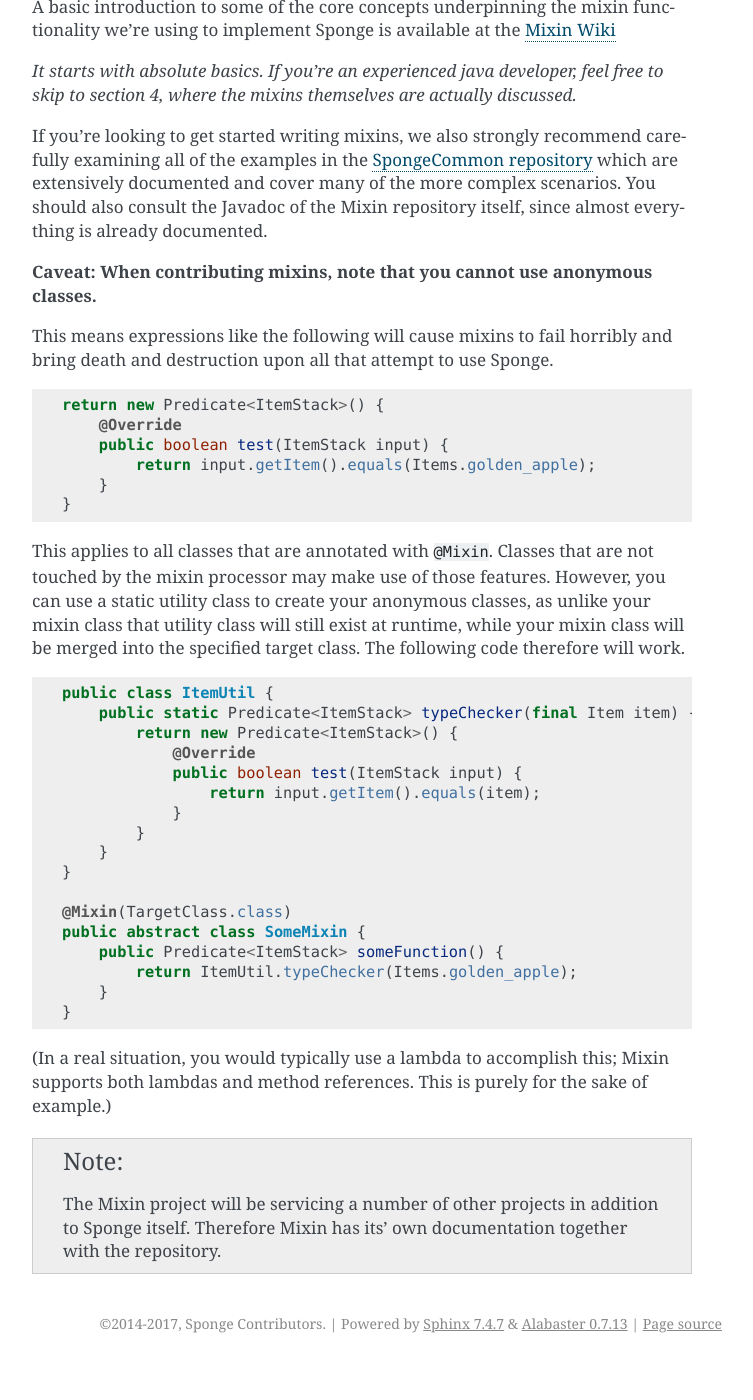
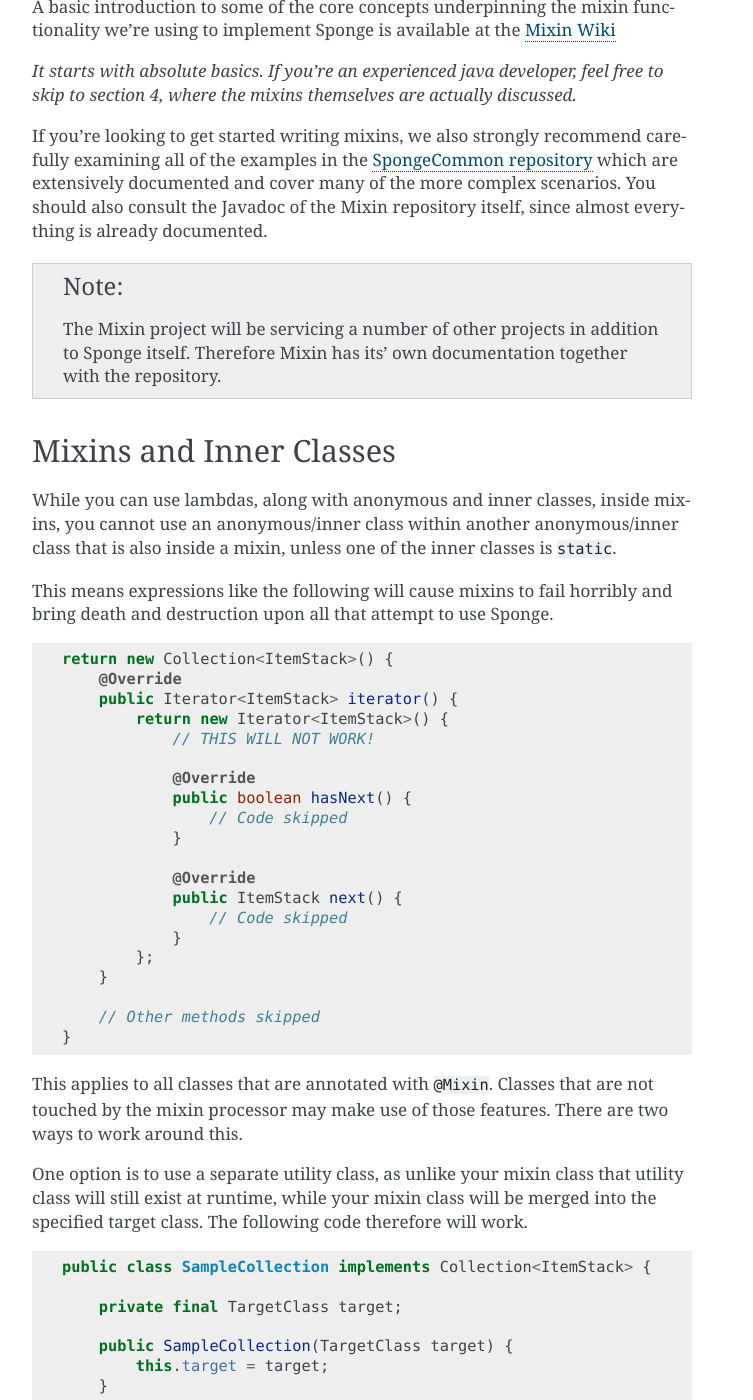
Before and after one commit to SpongePowered/SpongeDocs, a Sphinx documentation site: the page built from source/contributing/implementation/mixins.rst, in a window 1280 px wide and 1400 px high, scrolled down 380 px. Shown: the whole window, without its empty margins (388-1141 px from the left). Built offline with Sphinx 7.4.7, drawn with Linux system fonts in a browser that asks for light colours; pages that are not in the unit, such as notebooks, are missing from menus; before the commit the page ends 1743 px from its top, so only the background shows below that; some of the changed text lies outside the part shown.

Commit message:
Update for inner class support.

```diff
--- a/source/contributing/implementation/mixins.rst
+++ b/source/contributing/implementation/mixins.rst
@@ -21,49 +21,116 @@
 are extensively documented and cover many of the more complex scenarios. You should also consult the Javadoc of the Mixin
 repository itself, since almost everything is already documented.
 
-**Caveat: When contributing mixins, note that you cannot use anonymous classes.**
+.. note::
+
+  The Mixin project will be servicing a number of other projects in addition to Sponge itself. Therefore Mixin has its'
+  own documentation together with the repository.
+
+
+Mixins and Inner Classes
+========================
+
+While you can use lambdas, along with anonymous and inner classes, inside mixins, you cannot use an anonymous/inner class within another
+anonymous/inner class that is also inside a mixin, unless one of the inner classes is ``static``.
 
 This means expressions like the following will cause mixins to fail horribly and bring death and destruction upon all
 that attempt to use Sponge.
 
 .. code-block:: java
 
-    return new Predicate<ItemStack>() {
+    return new Collection<ItemStack>() {
         @Override
-        public boolean test(ItemStack input) {
-            return input.getItem().equals(Items.golden_apple);
+        public Iterator<ItemStack> iterator() {
+            return new Iterator<ItemStack>() {
+                // THIS WILL NOT WORK!
+
+                @Override
+                public boolean hasNext() {
+                    // Code skipped
+                }
+
+                @Override
+                public ItemStack next() {
+                    // Code skipped
+                }
+            };
         }
+
+        // Other methods skipped
     }
 
-This applies to all classes that are annotated with ``@Mixin``. Classes that are not touched by the mixin processor may
-make use of those features. However, you can use a static utility class to create your anonymous classes, as unlike
-your mixin class that utility class will still exist at runtime, while your mixin class will be merged into the
-specified target class. The following code therefore will work.
+This applies to all classes that are annotated with ``@Mixin``. Classes that are not touched by the mixin processor may make use of those
+features. There are two ways to work around this.
+
+One option is to use a separate utility class, as unlike your mixin class that utility class will still exist at runtime, while your mixin
+class will be merged into the specified target class. The following code therefore will work.
 
 .. code-block:: java
 
-    public class ItemUtil {
-        public static Predicate<ItemStack> typeChecker(final Item item) {
-            return new Predicate<ItemStack>() {
+    public class SampleCollection implements Collection<ItemStack> {
+
+        private final TargetClass target;
+
+        public SampleCollection(TargetClass target) {
+            this.target = target;
+        }
+
+        @Override
+        public Iterator<ItemStack> iterator() {
+            return new Iterator<ItemStack>() {
+
                 @Override
-                public boolean test(ItemStack input) {
-                    return input.getItem().equals(item);
+                public boolean hasNext() {
+                    // Code skipped
                 }
-            }
+
+                @Override
+                public ItemStack next() {
+                    // Code skipped
+                }
+            };
         }
+
+        // Other methods skipped
     }
 
     @Mixin(TargetClass.class)
     public abstract class SomeMixin {
-        public Predicate<ItemStack> someFunction() {
-            return ItemUtil.typeChecker(Items.golden_apple);
+        public Collection<ItemStack> someFunction() {
+            return new SampleCollection((TargetClass) (Object) this);
         }
     }
 
-(In a real situation, you would typically use a lambda to accomplish this; Mixin supports both lambdas and method
-references. This is purely for the sake of example.)
 
-.. note::
+The other option is simply to place all of the nested inner classes directly into the mixin or one of its methods, as opposed to one inside
+the other. For example:
 
-  The Mixin project will be servicing a number of other projects in addition to Sponge itself. Therefore Mixin has its'
-  own documentation together with the repository.
+.. code-block:: java
+
+    @Mixin(TargetClass.class)
+    public abstract class SomeMixin {
+
+        private final class SampleIterator implements Iterator<ItemStack> {
+
+            @Override
+            public boolean hasNext() {
+                // Code skipped
+            }
+
+            @Override
+            public ItemStack next() {
+                // Code skipped
+            }
+        }
+
+        public Collection<ItemStack> someFunction() {
+            return new Collection<ItemStack>() {
+                @Override
+                public Iterator<ItemStack> iterator() {
+                    return new SampleIterator<>();
+                }
+
+                // Other methods skipped
+            }
+        }
+    }
```
